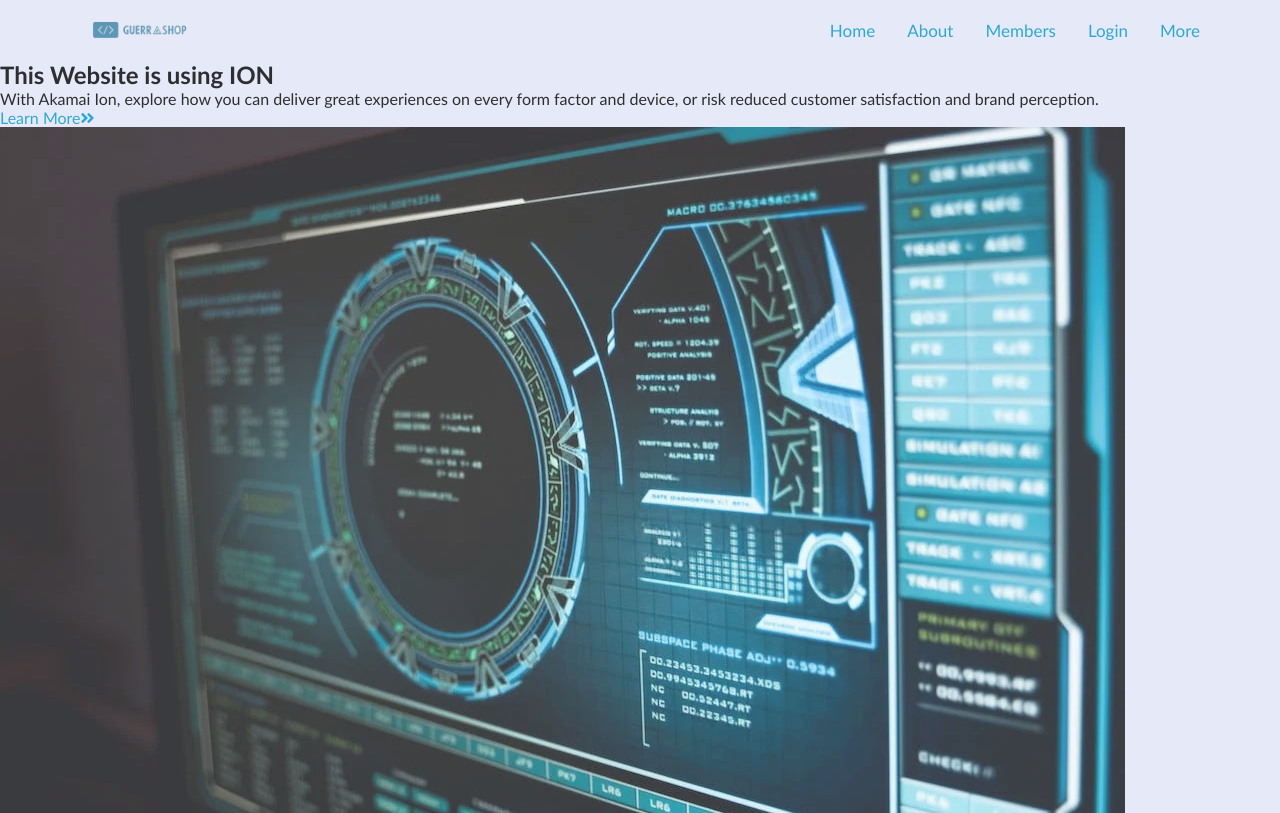
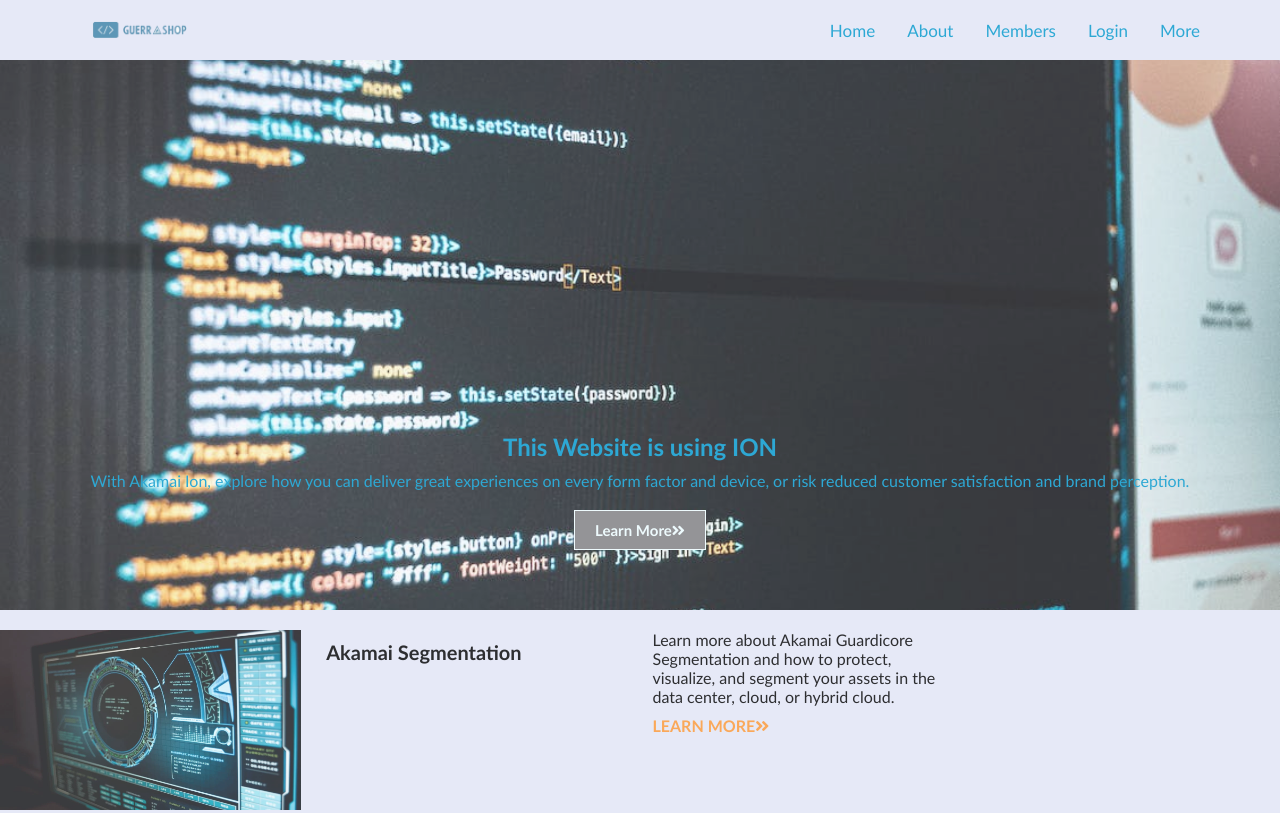
Before and after one commit to jerrgdr13/demo-guerrashop, a plain HTML site: page index.html in a window 1280 px wide. Shown: the top 813 px of the page. Drawn offline with nearby package versions, Linux system fonts and the light colour scheme.

Commit message:
commit 2

```diff
--- a/files/styles.css
+++ b/files/styles.css
@@ -55,3 +55,67 @@
     flex: 1;
     margin-left: 20px;
 }
+/* Show Case*/
+.showcase {
+    width: 100%;
+    height: 550px;
+    background: url(/img/tech-0.jpg) no-repeat center center/cover;
+    padding: 50px;
+    margin-bottom: 20px;
+    display: flex;
+    flex-direction: column;
+    align-items: center;
+    justify-content: flex-end;
+}
+.btn {
+    cursor: pointer;
+    display: inline-block;
+    border: 0;
+    font-weight: bold;
+    padding: 10px 20px;
+    background: grey;
+    color: azure;
+    font-size: 15px;
+    border: 1px solid azure;
+    margin: 10px 0;
+}
+.btn:hover{
+    opacity: .7;
+}
+
+.showcase h2,
+.showcase p {
+    margin-bottom: 10px;
+    color: #0099cc;
+}
+
+/* card */
+
+.Demo-cards{
+    display: grid;
+    grid-template-columns: 1fr 1fr 1fr 1fr;
+    gap: 25px;
+    margin: 10px 0;
+}
+
+.Demo-cards img{
+    width: 100%;
+    height: 180px;
+}
+
+.Demo-cards h3 {
+    font-size: 20px;
+    margin: 10px 0;
+}
+
+.Demo-cards a {
+    padding: 10px 0;
+    color: #ff9933;
+    text-transform: uppercase;
+    display: inline-block;
+    font-weight: bold;
+}
+
+.Demo-cards a:hover {
+    text-decoration: underline;
+}
```
Also changed, not shown: img/brand2.jpg (deleted), img/favicon3.ico (deleted), img/logo2.jpg (deleted), img/tech-0.jpg (added), 1 other file.
